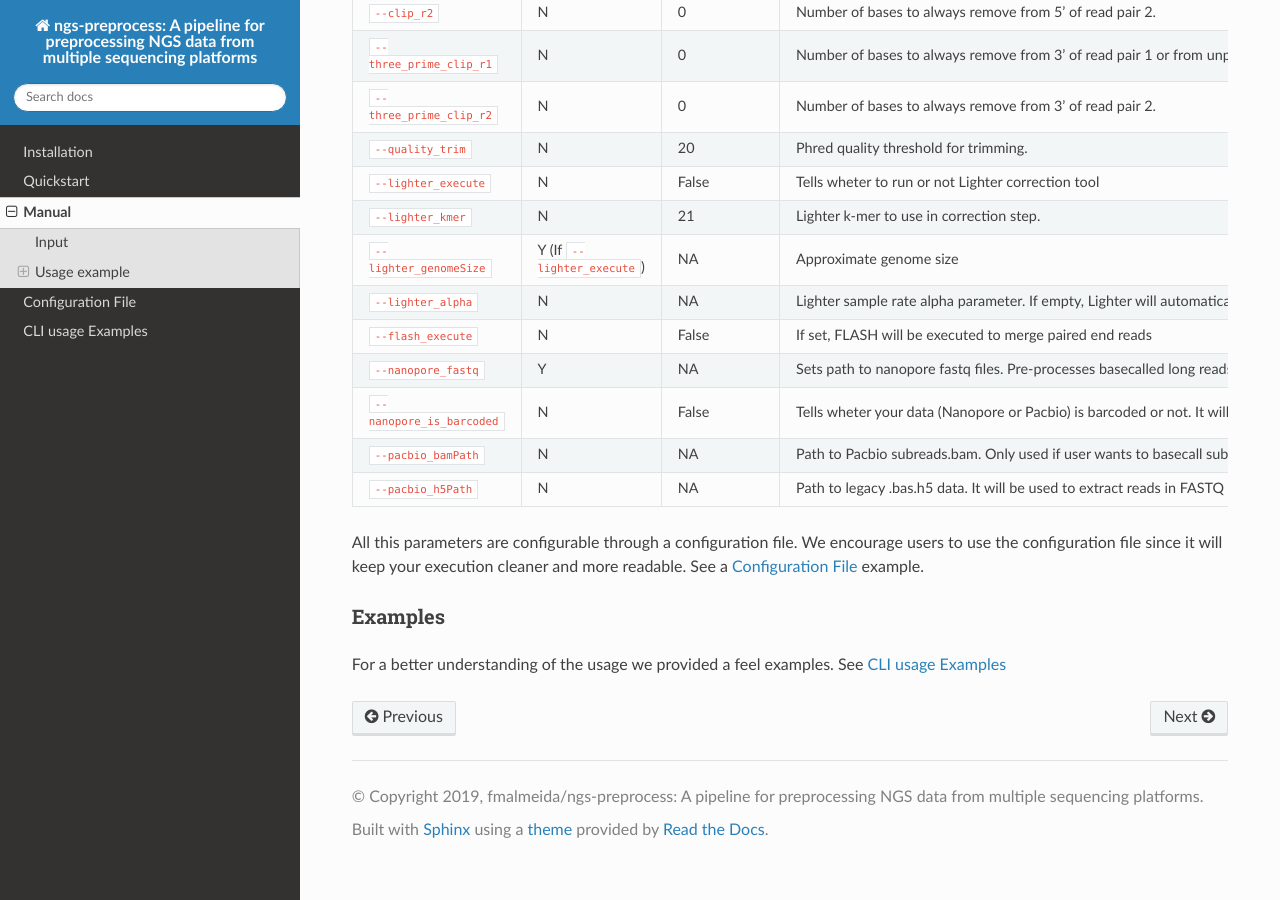
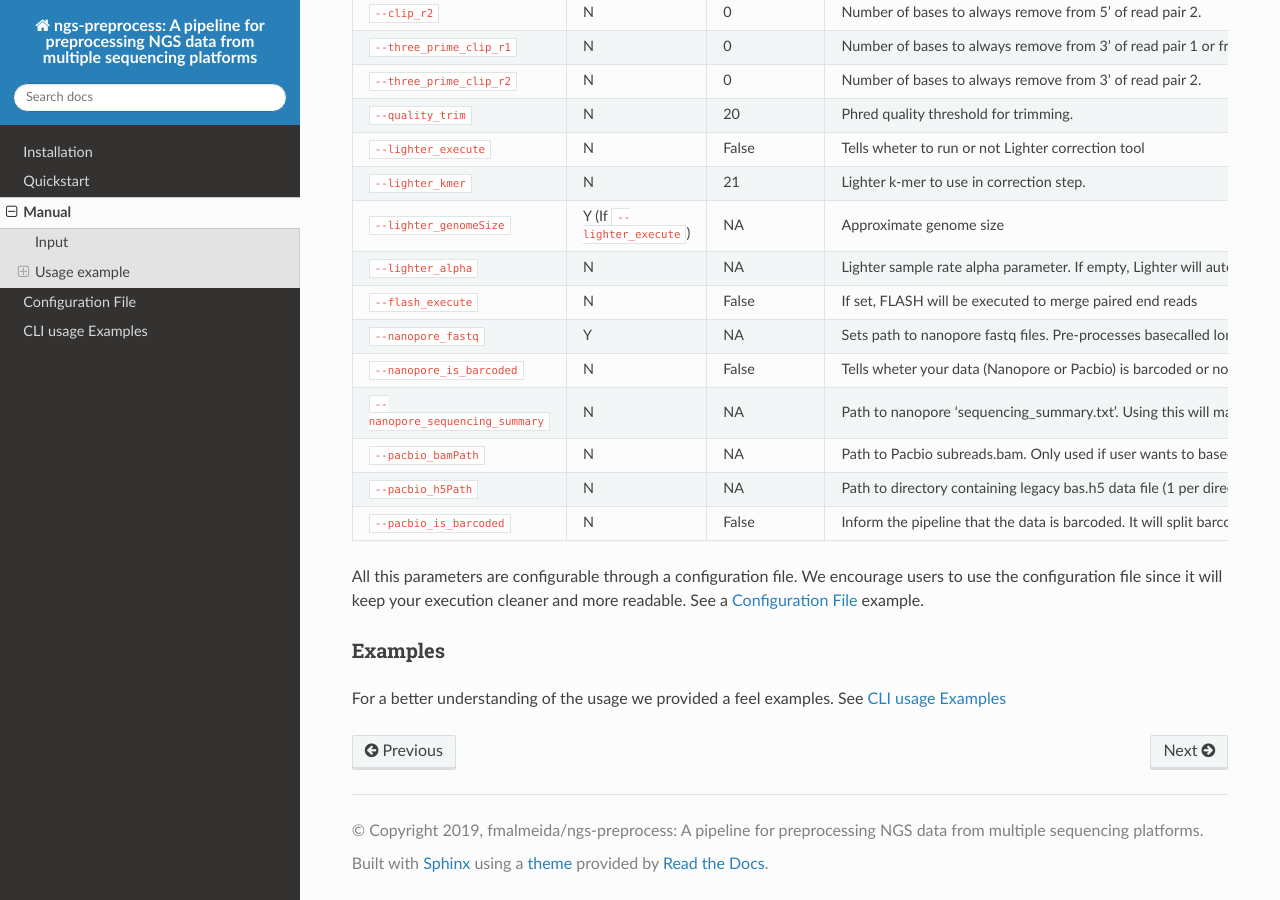
Before and after one commit to fmalmeida/ngs-preprocess, a Sphinx documentation site: the page built from docs/manual.rst, in a window 1280 px wide and 900 px high, scrolled down 743 px. Built offline with Sphinx 7.4.7 and the Read the Docs theme 2.0.0, drawn with Linux system fonts in a browser that asks for light colours.

Commit message:
Pipeline working with both types of Pacbio data

```diff
--- a/docs/config.rst
+++ b/docs/config.rst
@@ -49,12 +49,14 @@ Default configuration:
     nanopore_fastq = ''                                   // Path to nanopore ONT basecalled reads in fastq
     nanopore_is_barcoded = false                          // Tells wheter or not nanopore reads are barcoded
                                                           // It will split barcodes into single files
+    nanopore_sequencing_summary = ''                      // Path to nanopore 'sequencing_summary.txt'. Using this will make the pipeline render a
+                                                        // sequencing statistics report using pycoQC
 
     /*
      * Parameters for PacBio longreads preprocessing
      */
     pacbio_bamPath = ''                                   // Path to PacBio subreads in bam format
-    pacbio_h5Path = ''                                    // Path to PacBio subreads in legacy h5 format
+    pacbio_h5Path = ''                                    // Path to directory containing legacy *.bas.h5 data (1 per directory)
 
   }
 
--- a/docs/manual.rst
+++ b/docs/manual.rst
@@ -111,6 +111,11 @@ Usage example
      - False
      - Tells wheter your data (Nanopore or Pacbio) is barcoded or not. It will split barcodes into single files. Users with legacy pacbio data need to first produce a new barcoded_subreads.bam file.
 
+   * - ``--nanopore_sequencing_summary``
+     - N
+     - NA
+     - Path to nanopore 'sequencing_summary.txt'. Using this will make the pipeline render a sequencing statistics report using pycoQC
+
    * - ``--pacbio_bamPath``
      - N
      - NA
@@ -119,7 +124,12 @@ Usage example
    * - ``--pacbio_h5Path``
      - N
      - NA
-     - Path to legacy .bas.h5 data. It will be used to extract reads in FASTQ file. All related .bas.h5 and .bax.h5 files MUST be in the SAME dir.
+     - Path to directory containing legacy bas.h5 data file (1 per directory). It will be used to extract reads in FASTQ file. All its related files (e.g. bax.h5 files) must be in the same directory
+
+   * - ``--pacbio_is_barcoded``
+     - N
+     - False
+     - Inform the pipeline that the data is barcoded. It will split barcodes into single files.
 
 
 All this parameters are configurable through a configuration file. We encourage users to use the configuration
```
Also changed, not shown: docs/quickstart.rst (+11 -14 lines), 7 other files.
